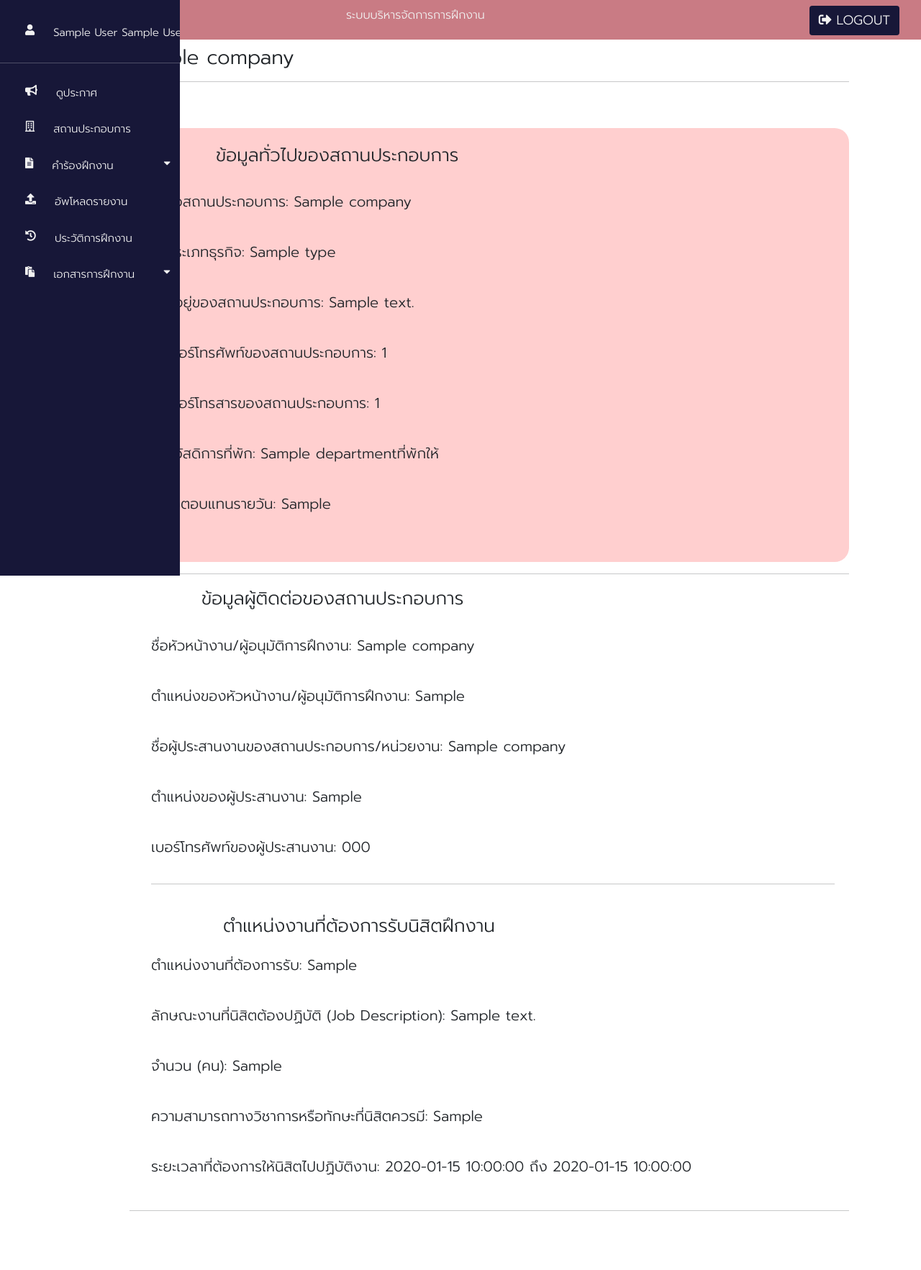
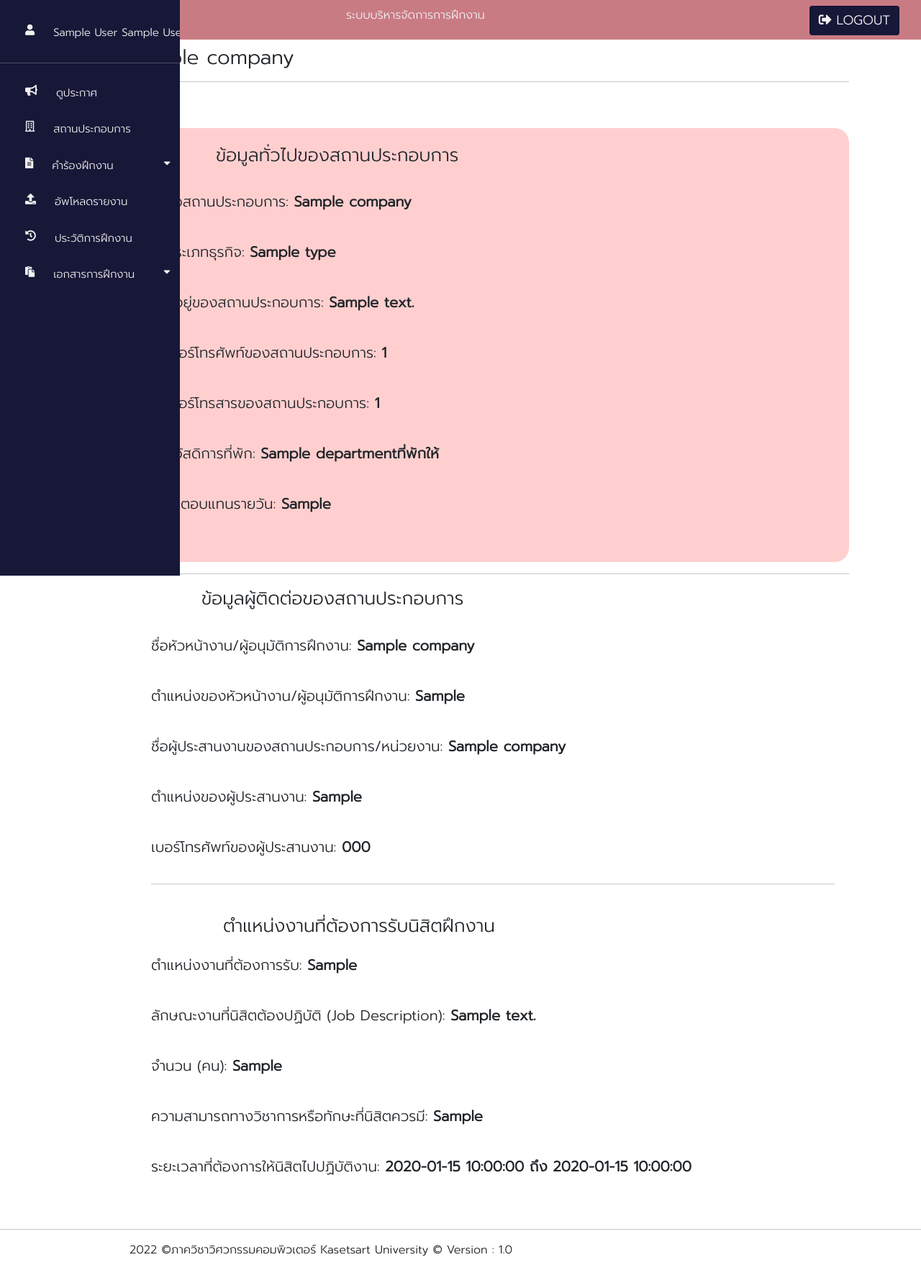
Before and after one commit to Fourth1755/Project-SE-2022, a PHP site: the page made by view/company/view_company.php in a window 1280 px wide. Shown: the whole page at 72% size. Before the commit the page ends 1683 px from the top, so only its background shows below. Run offline with PHP 8.4, Linux system fonts and the light colour scheme; the visitor is signed in with stand-in values (Sample User, id 1); the template is opened without the code that fills it: most values are stand-ins (such as "Sample title", 1, 10 or a date in 2020).

Commit message:
สุดท้ายละ

```diff
--- a/menuDown.php
+++ b/menuDown.php
@@ -11,5 +11,9 @@
             <br>
             <button type="submit" name="action" value="login" class="btn btn-success">Login</button>
         </form> -->
+        <footer>
+                    <hr className="line"/>
+                    <p style="padding-left: 180px;">2022 ©ภาควิชาวิศวกรรมคอมพิวเตอร์ Kasetsart University © Version : 1.0</p>
+        </footer>
 </body>
 </html>
--- a/view/company/index_company.php
+++ b/view/company/index_company.php
@@ -36,7 +36,13 @@
           <button class="btn" type="submit" name="action" value=""><i class="fas fa-search"></i></button>
           <input type="text" name="key" placeholder="ค้นหา" />
           <input type="hidden" name="controller" value="">
+          <?php
+      if($_SESSION['position']=="admin"){
+            ?>
           <a type="button" class="btn" style="float: right; margin-right: 108px; background-color: FFAFB0; border-radius: 35px; color: #000000;" href="?controller=company&action=newCompany"> <i class="fa fa-plus"></i> เพิ่มสถานประกอบการ</a>
+          <?php
+      }
+      ?>
         </div>
       </div>
     </div>
--- a/view/company/view_company.php
+++ b/view/company/view_company.php
@@ -30,31 +30,31 @@
             <ul class="content-title">
                 <li>
                     <label style="font-size: 20px; ">ชื่อสถานประกอบการ: </label>
-                    <label style="font-size: 20px; "><?php echo"$company->name";?></label>
+                    <label style="font-size: 20px; font-weight: 900;"><?php echo"$company->name";?></label>
                 </li>
                 <li>
                     <label style="font-size: 20px; ">ประเภทธุรกิจ: </label>
-                    <label style="font-size: 20px; "><?php echo"$company->type";?></label>
+                    <label style="font-size: 20px; font-weight: 900;"><?php echo"$company->type";?></label>
                 </li>
                 <li>
                     <label style="font-size: 20px; ">ที่อยู่ของสถานประกอบการ: </label>
-                    <label style="font-size: 20px; "><?php echo"$company->address";?></label>
+                    <label style="font-size: 20px; font-weight: 900;"><?php echo"$company->address";?></label>
                 </li>
                 <li>
                     <label style="font-size: 20px; ">เบอร์โทรศัพท์ของสถานประกอบการ: </label>
-                    <label style="font-size: 20px; "><?php echo"$company->phoneNumber";?></label>
+                    <label style="font-size: 20px; font-weight: 900;"><?php echo"$company->phoneNumber";?></label>
                 </li>
                 <li>
                     <label style="font-size: 20px; ">เบอร์โทรสารของสถานประกอบการ: </label>
-                    <label style="font-size: 20px; "><?php echo"$company->faxNumber";?></label>
+                    <label style="font-size: 20px; font-weight: 900;"><?php echo"$company->faxNumber";?></label>
                 </li>
                 <li>
                     <label style="font-size: 20px; ">สวัสดิการที่พัก: </label>
-                    <label style="font-size: 20px; "><?php echo"$company->department";?>ที่พักให้</label>
+                    <label style="font-size: 20px; font-weight: 900;"><?php echo"$company->department";?>ที่พักให้</label>
                 </li>
                 <li>
                     <label style="font-size: 20px; ">ค่าตอบแทนรายวัน: </label>
-                    <label style="font-size: 20px; "><?php echo"$company->payPerDay";?></label>
+                    <label style="font-size: 20px; font-weight: 900;"><?php echo"$company->payPerDay";?></label>
                 </li>
             </ul>
         </div>
@@ -63,23 +63,23 @@
             <ul class="content-title">
                 <li>
                     <label style="font-size: 20px; ">ชื่อหัวหน้างาน/ผู้อนุมัติการฝึกงาน: </label>
-                    <label style="font-size: 20px; "><?php echo"$company->agentName";?></label>
+                    <label style="font-size: 20px; font-weight: 900;"><?php echo"$company->agentName";?></label>
                 </li>
                 <li>
                     <label style="font-size: 20px; ">ตำแหน่งของหัวหน้างาน/ผู้อนุมัติการฝึกงาน: </label>
-                    <label style="font-size: 20px; "><?php echo"$company->agentPosition";?></label>
+                    <label style="font-size: 20px; font-weight: 900;"><?php echo"$company->agentPosition";?></label>
                 </li>
                 <li>
                     <label style="font-size: 20px; ">ชื่อผู้ประสานงานของสถานประกอบการ/หน่วยงาน: </label>
-                    <label style="font-size: 20px; "><?php echo"$company->HR_Name";?></label>
+                    <label style="font-size: 20px; font-weight: 900;"><?php echo"$company->HR_Name";?></label>
                 </li>
                 <li>
                     <label style="font-size: 20px; ">ตำแหน่งของผู้ประสานงาน: </label>
-                    <label style="font-size: 20px; "><?php echo"$company->HR_Position";?></label>
+                    <label style="font-size: 20px; font-weight: 900;"><?php echo"$company->HR_Position";?></label>
                 </li>
                 <li>
                     <label style="font-size: 20px; ">เบอร์โทรศัพท์ของผู้ประสานงาน: </label>
-                    <label style="font-size: 20px; "><?php echo"$company->HR_PhoneNamber";?></label>
+                    <label style="font-size: 20px; font-weight: 900;"><?php echo"$company->HR_PhoneNamber";?></label>
                 </li>
                 <hr style="width:100%;text-align:left;margin-left:0;">
                 <br>
@@ -87,26 +87,26 @@
                 <label style="font-size: 25px; margin-left: 100px;">ตำแหน่งงานที่ต้องการรับนิสิตฝึกงาน</label>
                 <li>
                     <label style="font-size: 20px; ">ตำแหน่งงานที่ต้องการรับ: </label>
-                    <label style="font-size: 20px; "><?php echo"$company->requestPosition";?></label>
+                    <label style="font-size: 20px; font-weight: 900;"><?php echo"$company->requestPosition";?></label>
                 </li>
                 <li>
                     <label style="font-size: 20px; ">ลักษณะงานที่นิสิตต้องปฏิบัติ (Job Description): </label>
-                    <label style="font-size: 20px; "><?php echo"$company->jobDescription";?></label>
+                    <label style="font-size: 20px; font-weight: 900;"><?php echo"$company->jobDescription";?></label>
                 </li>
                 <li>
                     <label style="font-size: 20px; ">จำนวน (คน): </label>
-                    <label style="font-size: 20px; "><?php echo"$company->amountPerson";?></label>
+                    <label style="font-size: 20px; font-weight: 900;"><?php echo"$company->amountPerson";?></label>
                 </li>
                 <li>
                     <label style="font-size: 20px; ">ความสามารถทางวิชาการหรือทักษะที่นิสิตควรมี: </label>
-                    <label style="font-size: 20px; "><?php echo"$company->requiredSkill";?></label>
+                    <label style="font-size: 20px; font-weight: 900;"><?php echo"$company->requiredSkill";?></label>
                 </li>
                 <li>
                     <label style="font-size: 20px; ">ระยะเวลาที่ต้องการให้นิสิตไปปฏิบัติงาน: </label>
-                    <label style="font-size: 20px; "><?php echo"$company->startDate";?> ถึง <?php echo"$company->endDate";?></label>
+                    <label style="font-size: 20px; font-weight: 900;"><?php echo"$company->startDate";?> ถึง <?php echo"$company->endDate";?></label>
                 </li>
             </ul>
-            <hr style="width:100%;text-align:left;margin-left:0;">
+
 
 
     </div>
--- a/view/petition/approve_petition.php
+++ b/view/petition/approve_petition.php
@@ -93,9 +93,9 @@
           echo "<tr><td>$new_dateformat</td>
                   <td>$requestform->academicYear</td>
                   <td>$requestform->requestID</td>
-                  <td>$requestform->firstName  $requestform->lastName</td>
-                  <td>$requestform->companyName</td>
-                  <td>$requestform->statusName</td>" ?>
+                  <td>$requestform->firstName  $requestform->lastName</td>"?>
+                  <td><a style="text-decoration: none;color: #171738;" href='?controller=company&action=viewCompany&ID=<?php echo "$requestform->companyID"; ?>'><?php echo "$requestform->companyName"; ?></a></td>
+                  <td><?php echo "$requestform->statusName"; ?></td>
           <td><a type="button" class="btn btn-primary" href=?controller=petition&action=approveView&<?php echo "ID=$requestform->id"; ?>><i class="fas fa-angle-double-right"></i></a></td>
       <?php
         }
```
Also changed, not shown: view/petition/approveview_petition.php (+9 -6 lines), view/petition/index_petition.php (+4 -4 lines).
